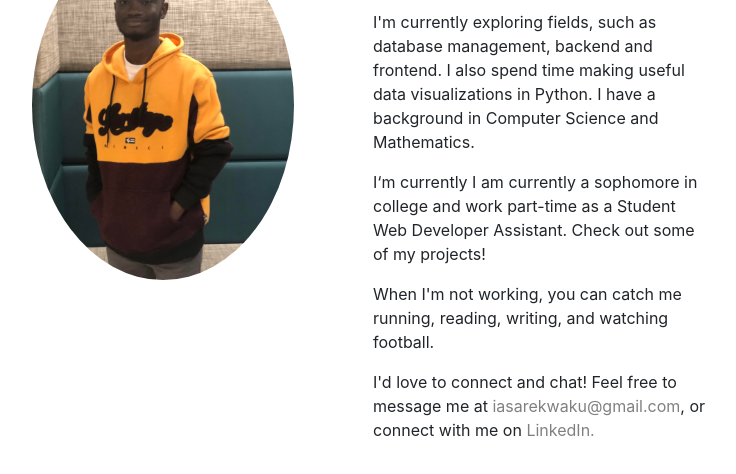
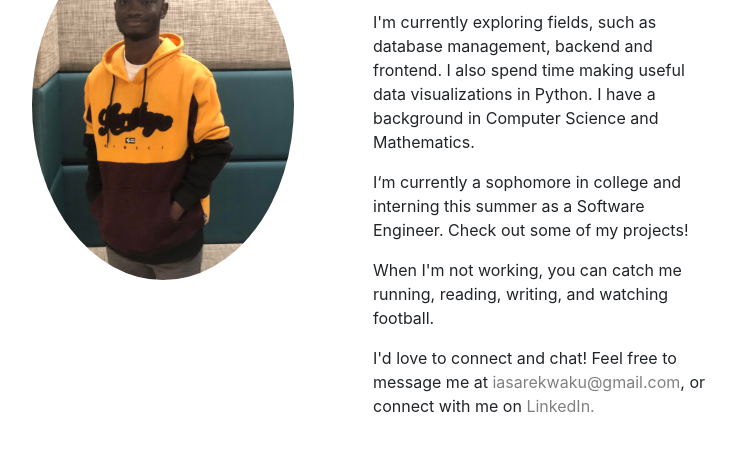
Before and after one commit to ikasare/me, a plain HTML site: page about.html in a window 1280 px wide. Shown: the part 298-772 px from the top of the page, without its empty margins (266-1002 px from the left). Drawn offline with nearby package versions, Linux system fonts and the light colour scheme.

Commit message:
Update about.html

```diff
--- a/about.html
+++ b/about.html
@@ -40,8 +40,8 @@
             <p>I'm currently exploring fields, such as database management, backend and frontend.
                 I also spend time making useful data visualizations in Python.
                 I have a background in Computer Science and Mathematics. </p>
-            <p> I‘m currently I am currently a sophomore
-                in college and work part-time as a Student Web Developer Assistant.
+            <p> I‘m currently a sophomore
+                in college and interning this summer as a Software Engineer.
                 Check out some of my projects! </p>
             <p>When I'm not working, you can catch me running, reading, writing, and watching football.
             </p>
```
